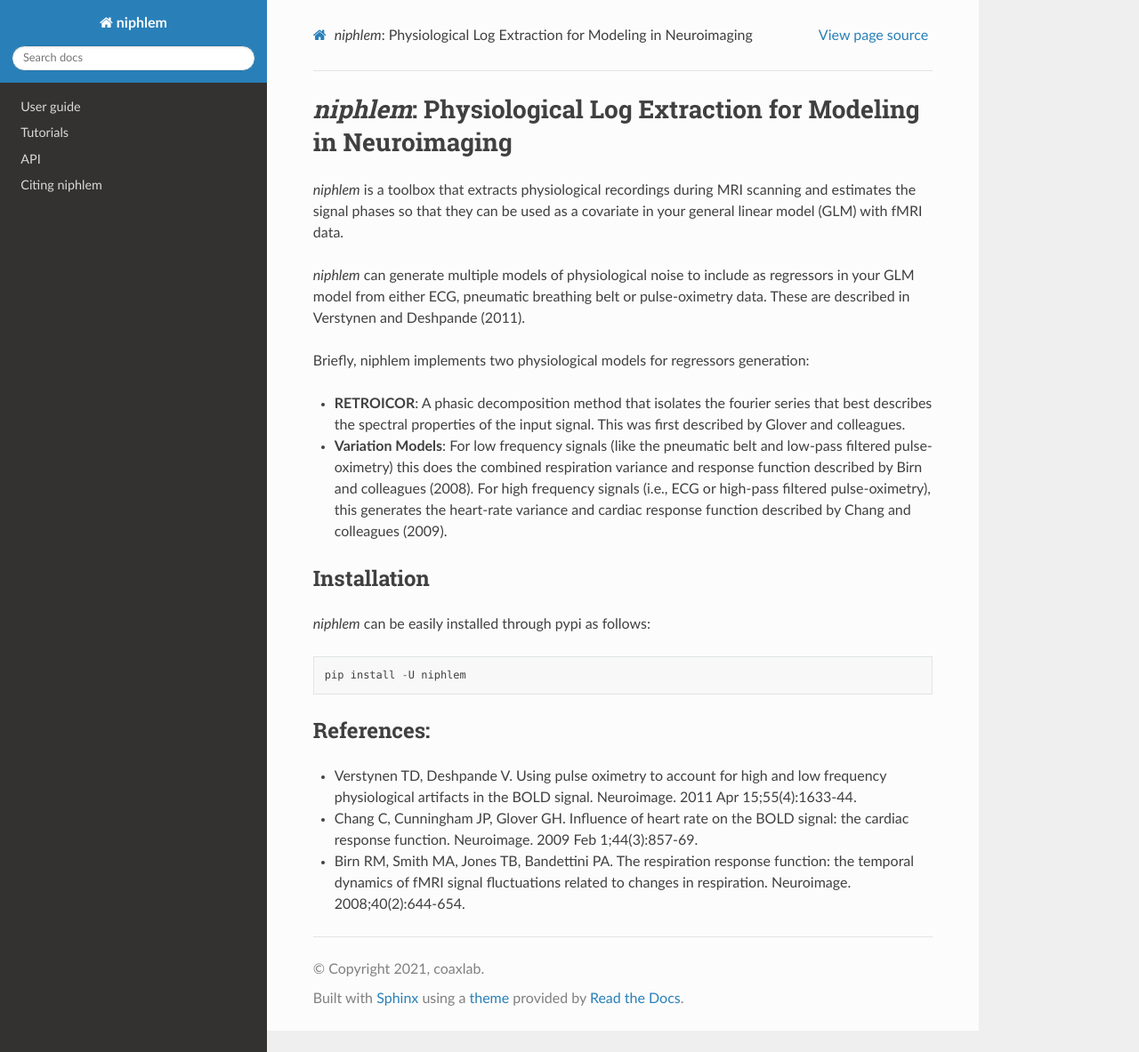
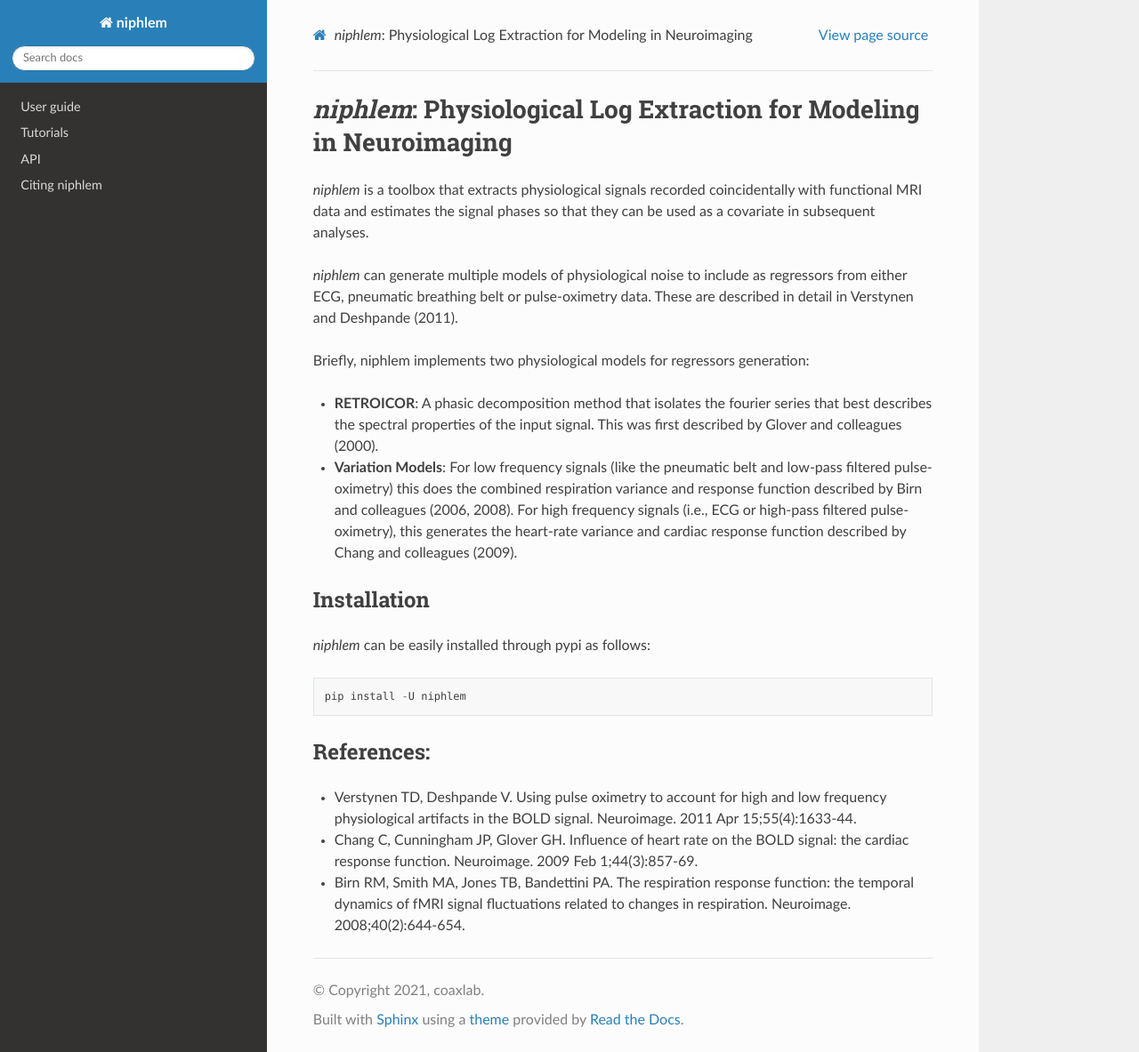
Before and after one commit to CoAxLab/niphlem, a Sphinx documentation site: the page built from docs/README.rst, in a window 1280 px wide and 1183 px high. Shown: the whole window at 89% size. Built offline with Sphinx 7.4.7 and the Read the Docs theme 2.0.0, drawn with Linux system fonts in a browser that asks for light colours; pages that are not in the unit, such as notebooks, are missing from menus.

Commit message:
README update

```diff
--- a/docs/README.rst
+++ b/docs/README.rst
@@ -2,14 +2,14 @@
 *niphlem*: Physiological Log Extraction for Modeling in Neuroimaging
 =====================================================================
 
-*niphlem* is a toolbox that extracts physiological recordings during MRI scanning and estimates the signal phases so that they can be used as a covariate in your general linear model (GLM) with fMRI data.
+*niphlem* is a toolbox that extracts physiological signals recorded coincidentally with functional MRI data and estimates the signal phases so that they can be used as a covariate in subsequent analyses.
 
-*niphlem* can generate multiple models of physiological noise to include as regressors in your GLM model from either ECG, pneumatic breathing belt or pulse-oximetry data.  These are described in Verstynen and Deshpande (2011).
+*niphlem* can generate multiple models of physiological noise to include as regressors from either ECG, pneumatic breathing belt or pulse-oximetry data.  These are described in detail in Verstynen and Deshpande (2011).
 
 Briefly, niphlem implements two physiological models for regressors generation:
 
-- **RETROICOR**:  A phasic decomposition method that isolates the fourier series that best describes the spectral properties of the input signal.  This was first described by Glover and colleagues.
-- **Variation Models**:  For low frequency signals (like the pneumatic belt and low-pass filtered pulse-oximetry) this does the combined respiration variance and response function described by Birn and colleagues (2008).  For high frequency signals (i.e., ECG or high-pass filtered pulse-oximetry), this generates the heart-rate variance and cardiac response function described by Chang and colleagues (2009).
+- **RETROICOR**:  A phasic decomposition method that isolates the fourier series that best describes the spectral properties of the input signal.  This was first described by Glover and colleagues (2000).
+- **Variation Models**:  For low frequency signals (like the pneumatic belt and low-pass filtered pulse-oximetry) this does the combined respiration variance and response function described by Birn and colleagues (2006, 2008).  For high frequency signals (i.e., ECG or high-pass filtered pulse-oximetry), this generates the heart-rate variance and cardiac response function described by Chang and colleagues (2009).
 
 -------------------
 Installation
```
